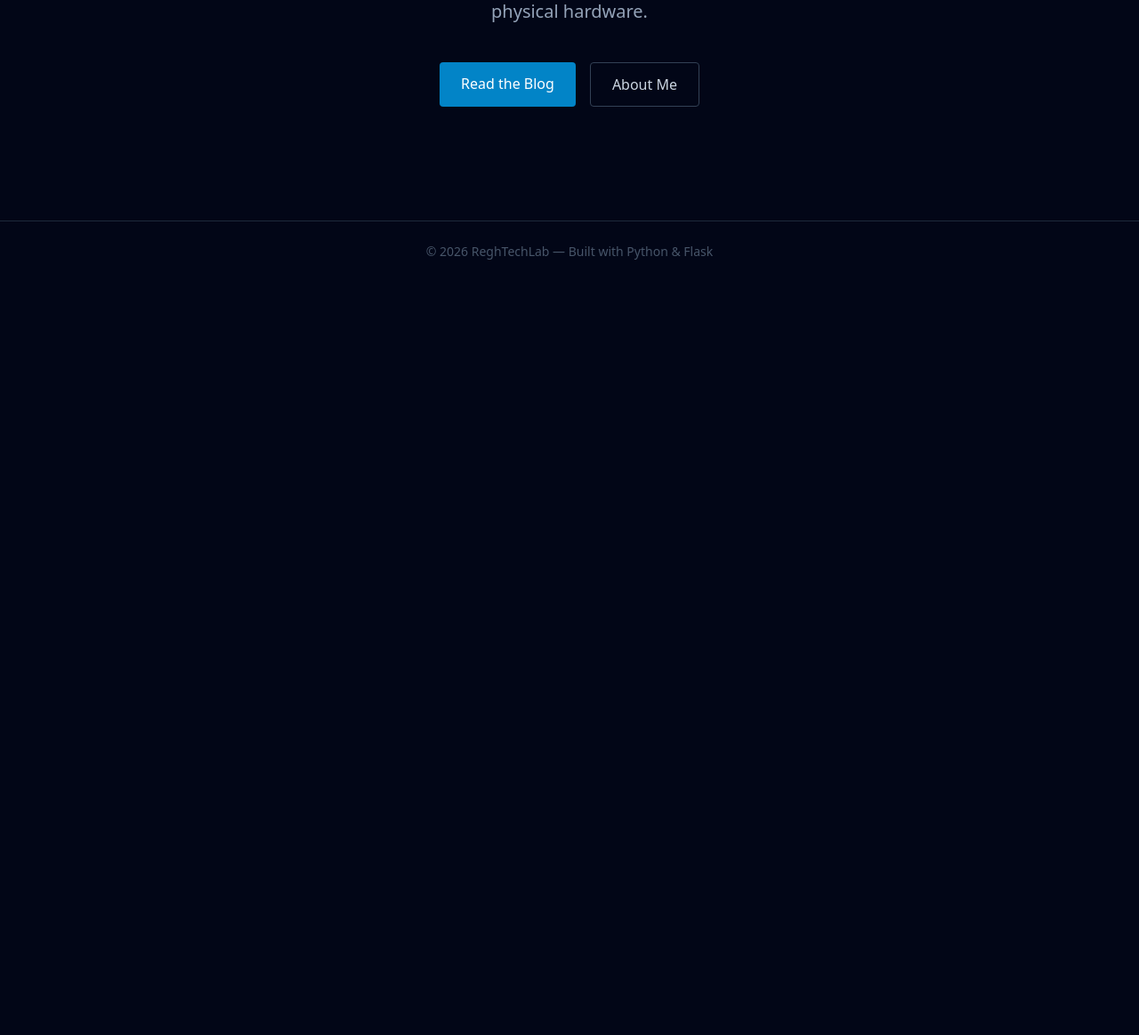
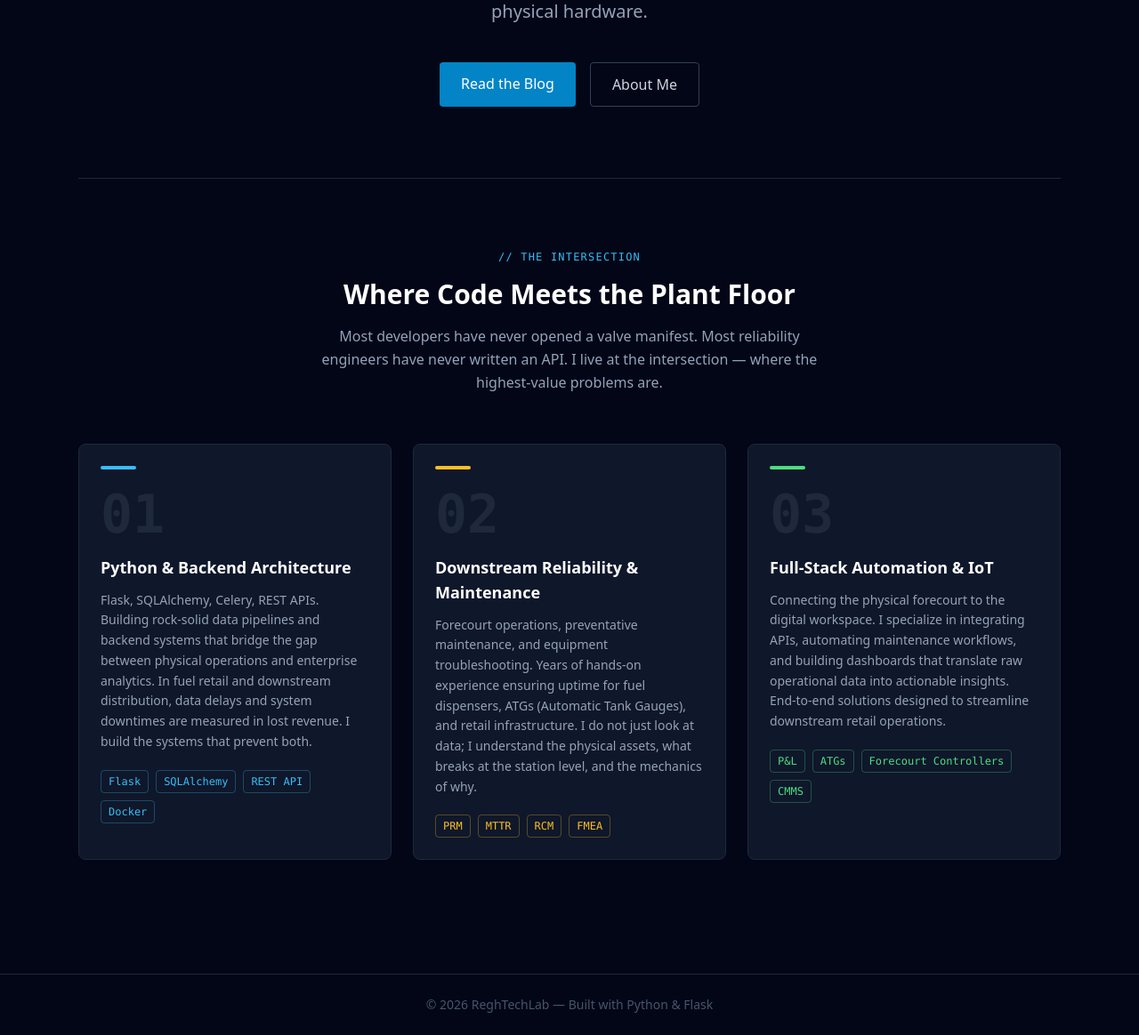
Before and after one commit to iamregha/ReghTechLab-portfolio, a Flask app: page / in a window 1280 px wide. Shown: the part 416-1580 px from the top of the page at 89% size. Before the commit the page ends 708 px from the top, so only its background shows below. Run offline with Flask 3, Linux system fonts and the light colour scheme; some libraries are stand-ins or nearby versions.

Commit message:
feat: add skills intersection section - three column grid

```diff
--- a/templates/index.html
+++ b/templates/index.html
@@ -33,5 +33,149 @@
                 </a>
            </div>
    </div>
+<!-- Skills -->
+<section class="py-20 border-t border-slate-800">
 
+  <!-- Section label — small, mono, blue -->
+  <p class="text-center font-mono text-xs text-sky-400
+            tracking-widest uppercase mb-4">
+    // The Intersection
+  </p>
+
+  <!-- Section heading -->
+  <h2 class="text-center text-3xl font-bold text-white mb-4">
+    Where Code Meets the Plant Floor
+  </h2>
+
+  <!-- Section sub-heading -->
+  <p class="text-center text-slate-400 max-w-xl mx-auto mb-14 leading-relaxed">
+    Most developers have never opened a valve manifest.
+    Most reliability engineers have never written an API.
+    I live at the intersection — where the highest-value
+    problems are.
+  </p>
+
+  <!-- Three column grid -->
+  <div class="grid grid-cols-1 md:grid-cols-3 gap-6">
+
+    <!-- Column 1 — Python & Backend -->
+    <div class="border border-slate-800 rounded-lg p-6
+                bg-slate-900 hover:border-sky-400
+                transition-all duration-300">
+
+      <!-- Top accent line — sky blue -->
+      <div class="w-10 h-1 bg-sky-400 mb-5 rounded"></div>
+
+      <!-- Number — large, faded, architectural feel -->
+      <p class="text-6xl font-bold text-slate-800 mb-4
+                font-mono leading-none">01</p>
+
+      <h3 class="text-white font-bold text-lg mb-3">
+        Python &amp; Backend Architecture
+      </h3>
+
+      <p class="text-slate-400 text-sm leading-relaxed mb-5">
+        Flask, SQLAlchemy, Celery, REST APIs. Building rock-solid
+        data pipelines and backend systems that bridge the gap between
+        physical operations and enterprise analytics. In fuel retail and
+        downstream distribution, data delays and system downtimes are
+        measured in lost revenue. I build the systems that prevent both.
+      </p>
+
+      <!-- Tech tags -->
+      <div class="flex flex-wrap gap-2">
+        <span class="text-xs font-mono px-2 py-1
+                     border border-sky-400/30
+                     text-sky-400 rounded">Flask</span>
+        <span class="text-xs font-mono px-2 py-1
+                     border border-sky-400/30
+                     text-sky-400 rounded">SQLAlchemy</span>
+        <span class="text-xs font-mono px-2 py-1
+                     border border-sky-400/30
+                     text-sky-400 rounded">REST API</span>
+        <span class="text-xs font-mono px-2 py-1
+                     border border-sky-400/30
+                     text-sky-400 rounded">Docker</span>
+      </div>
+    </div>
+
+    <!-- Column 2 — Industrial Reliability -->
+    <div class="border border-slate-800 rounded-lg p-6
+                bg-slate-900 hover:border-amber-400
+                transition-all duration-300">
+
+      <div class="w-10 h-1 bg-amber-400 mb-5 rounded"></div>
+
+      <p class="text-6xl font-bold text-slate-800 mb-4
+                font-mono leading-none">02</p>
+
+      <h3 class="text-white font-bold text-lg mb-3">
+        Downstream Reliability &amp; Maintenance
+      </h3>
+
+      <p class="text-slate-400 text-sm leading-relaxed mb-5">
+        Forecourt operations, preventative maintenance, and
+        equipment troubleshooting. Years of hands-on
+        experience ensuring uptime for fuel dispensers,
+        ATGs (Automatic Tank Gauges), and retail infrastructure.
+        I do not just look at data; I understand the physical assets,
+        what breaks at the station level, and the mechanics of why.
+      </p>
+
+      <div class="flex flex-wrap gap-2">
+        <span class="text-xs font-mono px-2 py-1
+                     border border-amber-400/30
+                     text-amber-400 rounded">PRM</span>
+        <span class="text-xs font-mono px-2 py-1
+                     border border-amber-400/30
+                     text-amber-400 rounded">MTTR</span>
+        <span class="text-xs font-mono px-2 py-1
+                     border border-amber-400/30
+                     text-amber-400 rounded">RCM</span>
+        <span class="text-xs font-mono px-2 py-1
+                     border border-amber-400/30
+                     text-amber-400 rounded">FMEA</span>
+      </div>
+    </div>
+
+    <!-- Column 3 — Automation & IoT -->
+    <div class="border border-slate-800 rounded-lg p-6
+                bg-slate-900 hover:border-green-400
+                transition-all duration-300">
+
+      <div class="w-10 h-1 bg-green-400 mb-5 rounded"></div>
+
+      <p class="text-6xl font-bold text-slate-800 mb-4
+                font-mono leading-none">03</p>
+
+      <h3 class="text-white font-bold text-lg mb-3">
+        Full-Stack Automation &amp; IoT
+      </h3>
+
+      <p class="text-slate-400 text-sm leading-relaxed mb-5">
+        Connecting the physical forecourt to the digital workspace.
+        I specialize in integrating APIs, automating maintenance
+        workflows, and building dashboards that translate raw
+        operational data into actionable insights. End-to-end solutions
+        designed to streamline downstream retail operations.
+      </p>
+
+      <div class="flex flex-wrap gap-2">
+        <span class="text-xs font-mono px-2 py-1
+                     border border-green-400/30
+                     text-green-400 rounded">P&L</span>
+        <span class="text-xs font-mono px-2 py-1
+                     border border-green-400/30
+                     text-green-400 rounded">ATGs</span>
+        <span class="text-xs font-mono px-2 py-1
+                     border border-green-400/30
+                     text-green-400 rounded">Forecourt Controllers</span>
+        <span class="text-xs font-mono px-2 py-1
+                     border border-green-400/30
+                     text-green-400 rounded">CMMS</span>
+      </div>
+    </div>
+
+  </div>
+</section>
    {% endblock %}
```
